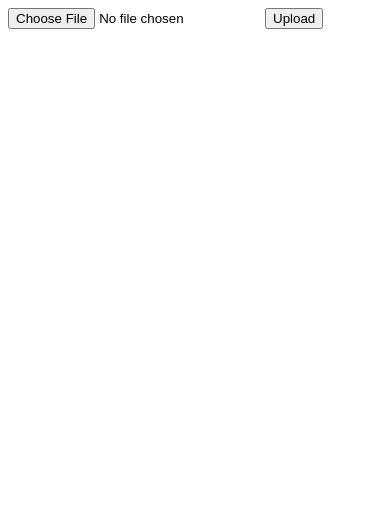
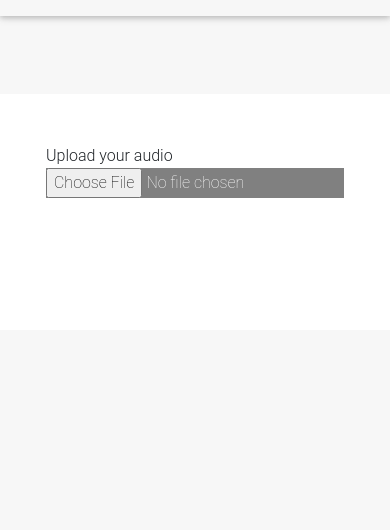
Before and after one commit to nmuntaaza/audio-transcribe, a Flask app: page /upload in a window 390 px wide. Shown: the top 530 px of the page. Run offline with Flask 2, Linux system fonts and the light colour scheme; some libraries are stand-ins or nearby versions.

Commit message:
User Interface Upload File

```diff
--- a/web/templates/base.html
+++ b/web/templates/base.html
@@ -10,9 +10,68 @@
         <meta name="description" content="">
         <meta name="viewport" content="width=device-width, initial-scale=1">
         <link rel="stylesheet" href="">
+        <!-- Font Awesome -->
+        <link rel="stylesheet" href="https://use.fontawesome.com/releases/v5.8.1/css/all.css">
+        <!-- Bootstrap core CSS -->
+        <link href="https://cdnjs.cloudflare.com/ajax/libs/twitter-bootstrap/4.3.1/css/bootstrap.min.css" rel="stylesheet">
+        <!-- Material Design Bootstrap -->
+        <link href="https://cdnjs.cloudflare.com/ajax/libs/mdbootstrap/4.8.1/css/mdb.min.css" rel="stylesheet">
+        <style>
+            body{
+                background-color: #f7f7f7;
+            }
+
+            .vertical-center {
+                margin-top: 20%;
+            }
+
+            .box{
+                background-color: white;
+                padding: 50px;
+                align-content: center;
+            }
+
+            .inputfile{
+                font-size: 1em;
+                font-weight: 200;
+                color: white;
+                background-color: grey;
+                display: inline-block;
+            }
+
+            .inputfile:hover{
+
+            }
+
+            .custom-btn{
+                position: absolute;
+                right: 0;
+                margin-right: 10px;
+                border-radius: 0px;
+            }
+        </style>
     </head>
     <body>
-        {% block content %} {% endblock %}
+        <div class="navbar navbar-default">
+
+        </div>
+        <div class="container">
+            <div class="row">
+                <div class="col-md-3"></div>
+                <div class="col-md-6 box vertical-center">
+                    {% block content %} {% endblock %}
+                </div>
+                <div class="col-md-3"></div>
+            </div>
+        </div>
         <script src="" async defer></script>
+        <!-- JQuery -->
+        <script type="text/javascript" src="https://cdnjs.cloudflare.com/ajax/libs/jquery/3.4.0/jquery.min.js"></script>
+        <!-- Bootstrap tooltips -->
+        <script type="text/javascript" src="https://cdnjs.cloudflare.com/ajax/libs/popper.js/1.14.4/umd/popper.min.js"></script>
+        <!-- Bootstrap core JavaScript -->
+        <script type="text/javascript" src="https://cdnjs.cloudflare.com/ajax/libs/twitter-bootstrap/4.3.1/js/bootstrap.min.js"></script>
+        <!-- MDB core JavaScript -->
+        <script type="text/javascript" src="https://cdnjs.cloudflare.com/ajax/libs/mdbootstrap/4.8.1/js/mdb.min.js"></script>
     </body>
 </html>
--- a/web/templates/upload.html
+++ b/web/templates/upload.html
@@ -1,8 +1,23 @@
 {% extends 'base.html' %}
 
 {% block content %}
-<form action="http://localhost:5000/upload_file" method="POST" enctype="multipart/form-data">
-    <input type="file" name="file" id="file">
-    <input type="submit" name="submit" id="" value="Upload">
-</form>
+<div class="row justify-content-center">
+    <div class="row">
+        <form action="http://localhost:5000/upload_file" method="POST" enctype="multipart/form-data">
+            <div class="row">
+                Upload your audio
+            </div>
+            <div class="row">
+                <div class="custom-file">
+                    <input type="file" name="file" id="file" class="inputfile">
+                </div>
+            </div>
+            <div class="row">
+                <div class="custom-submit" style="margin-top:50px;">
+                    <input type="submit" name="submit" id="" class="btn btn-primary custom-btn" value="Process Audio">
+                </div>
+            </div>
+        </form>
+    </div>
+</div>
 {% endblock %}
```
